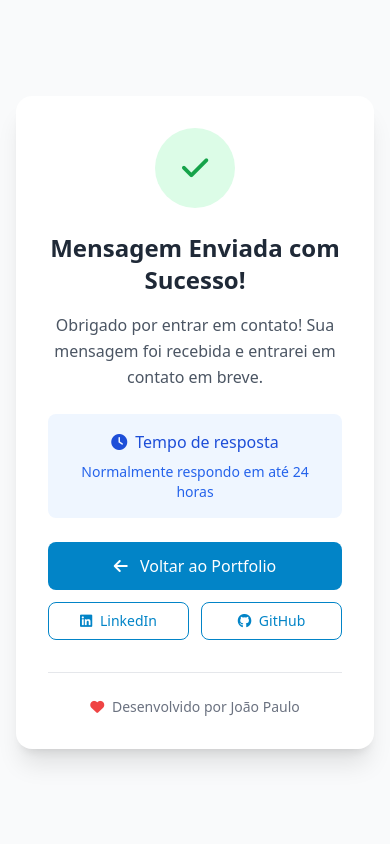
After one commit to JoaoPaulo23342/Portfolio, a PHP site: page /sucesso.html in a window 390 px wide. The commit adds this page. Run offline with PHP 8.4, Linux system fonts and the light colour scheme; some libraries are stand-ins or nearby versions.

Commit message:
feat(contact): add success page and form submission handling
Add success.html page to show after form submission
Include hidden form fields for FormSubmit integration
Remove obsolete Firefox-specific CSS fixes
Adjust spacing in skills card layout

```diff
--- /dev/null
+++ b/sucesso.html
@@ -0,0 +1,116 @@
+<!DOCTYPE html>
+<html lang="pt-BR">
+<head>
+    <meta charset="UTF-8">
+    <meta name="viewport" content="width=device-width, initial-scale=1.0">
+    <title>Mensagem Enviada - João Paulo</title>
+    <script src="https://cdn.tailwindcss.com"></script>
+    <link rel="stylesheet" href="https://cdnjs.cloudflare.com/ajax/libs/font-awesome/6.0.0/css/all.min.css">
+    <style>
+        :root {
+            --primary-50: #f0f9ff;
+            --primary-100: #e0f2fe;
+            --primary-200: #bae6fd;
+            --primary-300: #7dd3fc;
+            --primary-400: #38bdf8;
+            --primary-500: #0ea5e9;
+            --primary-600: #0284c7;
+            --primary-700: #0369a1;
+            --primary-800: #075985;
+            --primary-900: #0c4a6e;
+        }
+
+        .bg-primary-600 { background-color: var(--primary-600); }
+        .bg-primary-700 { background-color: var(--primary-700); }
+        .text-primary-600 { color: var(--primary-600); }
+        .border-primary-600 { border-color: var(--primary-600); }
+
+        .animate-bounce-slow {
+            animation: bounce 2s infinite;
+        }
+
+        .animate-fade-in {
+            animation: fadeIn 1s ease-in;
+        }
+
+        @keyframes fadeIn {
+            from { opacity: 0; transform: translateY(20px); }
+            to { opacity: 1; transform: translateY(0); }
+        }
+    </style>
+</head>
+<body class="bg-gray-50 min-h-screen flex items-center justify-center">
+    <div class="max-w-md w-full mx-4">
+        <div class="bg-white rounded-2xl shadow-xl p-8 text-center animate-fade-in">
+            <!-- Ícone de sucesso -->
+            <div class="mb-6">
+                <div class="w-20 h-20 bg-green-100 rounded-full flex items-center justify-center mx-auto animate-bounce-slow">
+                    <i class="fas fa-check text-3xl text-green-600"></i>
+                </div>
+            </div>
+
+            <!-- Título -->
+            <h1 class="text-2xl font-bold text-gray-800 mb-4">
+                Mensagem Enviada com Sucesso!
+            </h1>
+
+            <!-- Descrição -->
+            <p class="text-gray-600 mb-6 leading-relaxed">
+                Obrigado por entrar em contato! Sua mensagem foi recebida e entrarei em contato em breve.
+            </p>
+
+            <!-- Informações adicionais -->
+            <div class="bg-blue-50 rounded-lg p-4 mb-6">
+                <div class="flex items-center justify-center text-blue-700 mb-2">
+                    <i class="fas fa-clock mr-2"></i>
+                    <span class="font-medium">Tempo de resposta</span>
+                </div>
+                <p class="text-blue-600 text-sm">
+                    Normalmente respondo em até 24 horas
+                </p>
+            </div>
+
+            <!-- Botões de ação -->
+            <div class="space-y-3">
+                <a href="index.html"
+                   class="w-full inline-block px-6 py-3 bg-primary-600 hover:bg-primary-700 text-white font-medium rounded-lg transition-all duration-300 transform hover:scale-[1.02]">
+                    <i class="fas fa-arrow-left mr-2"></i>
+                    Voltar ao Portfolio
+                </a>
+
+                <div class="flex space-x-3">
+                    <a href="https://linkedin.com/in/joaopaulo23342"
+                       target="_blank"
+                       class="flex-1 px-4 py-2 border border-primary-600 text-primary-600 hover:bg-primary-600 hover:text-white rounded-lg transition-all duration-300 text-sm">
+                        <i class="fab fa-linkedin mr-1"></i>
+                        LinkedIn
+                    </a>
+
+                    <a href="https://github.com/JoaoPaulo23342"
+                       target="_blank"
+                       class="flex-1 px-4 py-2 border border-primary-600 text-primary-600 hover:bg-primary-600 hover:text-white rounded-lg transition-all duration-300 text-sm">
+                        <i class="fab fa-github mr-1"></i>
+                        GitHub
+                    </a>
+                </div>
+            </div>
+
+            <!-- Rodapé -->
+            <div class="mt-8 pt-6 border-t border-gray-200">
+                <p class="text-gray-500 text-sm">
+                    <i class="fas fa-heart text-red-500 mr-1"></i>
+                    Desenvolvido por João Paulo
+                </p>
+            </div>
+        </div>
+    </div>
+
+    <!-- Script para redirecionamento automático (opcional) -->
+    <script>
+        // Opcional: redirecionar automaticamente após 10 segundos
+        // setTimeout(() => {
+        //     window.location.href = 'index.html';
+        // }, 10000);
+    </script>
+</body>
+</html>
```
Also changed, not shown: index.html (+7 -1 lines), style.css (+0 -40 lines).
